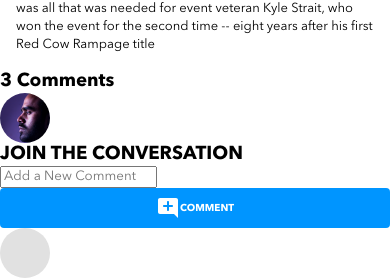
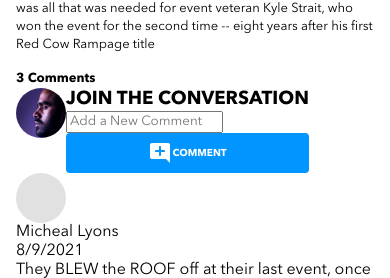
Before and after one commit to Glennergy/glenn-montera-brainflix, a React (Create React App) app: page / in a window 390 px wide. Shown: the part 732-1010 px from the top of the page. Built offline with nearby package versions, Linux system fonts and the light colour scheme.

Commit message:
add mobile style for Profile Component

```diff
--- a/src/App.scss
+++ b/src/App.scss
@@ -9,21 +9,6 @@
 
 li {
   list-style: none;
-}
-
-.profilepicture {
-  width: 50px;
-  height: 50px;
-  border-radius: 25px;
-  background-color: $mercury;
-
-  &--user {
-    width: 50px;
-    height: 50px;
-    border-radius: 25px;
-    background-image: url("./assets/images/Mohan-muruge.jpg");
-    background-size: cover;
-  }
 }
 
 .next-video {
--- a/src/components/Component/CommentSection.js
+++ b/src/components/Component/CommentSection.js
@@ -1,6 +1,7 @@
 import Comments from "./Comments";
 import Profile from "./Profile";
 import Button from "./Button";
+import "./CommentSection.scss";
 
 function CommentSection(props) {
   const count = props.comments.length;
@@ -14,9 +15,9 @@ function CommentSection(props) {
 
   return (
     <section className="comments">
-      <h3>{count} Comments</h3>
+      <h3 className="comments__count">{count} Comments</h3>
       <div className="comments__top">
-        <Profile currentUser={true} />
+        <Profile currentUser={true} commentSection={true} />
         <form className="comments__form" onSubmit={clickHandler}>
           <h3 className="comments__form--header">JOIN THE CONVERSATION</h3>
           <input
--- /dev/null
+++ b/src/components/Component/CommentSection.scss
@@ -0,0 +1,16 @@
+@use "../../styles/partials/fonts" as *;
+@use "../../styles/partials/mixins" as *;
+@use "../../styles/partials/colors" as *;
+
+.comments {
+  margin: 16px;
+
+  &__count {
+    @include subheader;
+  }
+
+  &__top {
+    display: flex;
+    flex-direction: row;
+  }
+}
--- a/src/components/Component/Profile.js
+++ b/src/components/Component/Profile.js
@@ -1,9 +1,12 @@
+import "./Profile.scss";
+
 function Profile(props) {
   if (props.currentUser === true) {
     if (props.nav === true) {
       return <div className="profilepicture--user nav__icon"></div>;
-    } else {
-      return <div className="profilepicture--user"></div>;
+    }
+    if (props.commentSection === true) {
+      return <div className="profilepicture--user comments__profile"></div>;
     }
   } else {
     return <div className="profilepicture"></div>;
--- /dev/null
+++ b/src/components/Component/Profile.scss
@@ -0,0 +1,17 @@
+@use "../../styles/partials/fonts" as *;
+@use "../../styles/partials/mixins" as *;
+@use "../../styles/partials/colors" as *;
+.profilepicture {
+  width: 50px;
+  height: 50px;
+  border-radius: 25px;
+  background-color: $mercury;
+
+  &--user {
+    width: 50px;
+    height: 50px;
+    border-radius: 25px;
+    background-image: url("../../assets/images/Mohan-muruge.jpg");
+    background-size: cover;
+  }
+}
```
